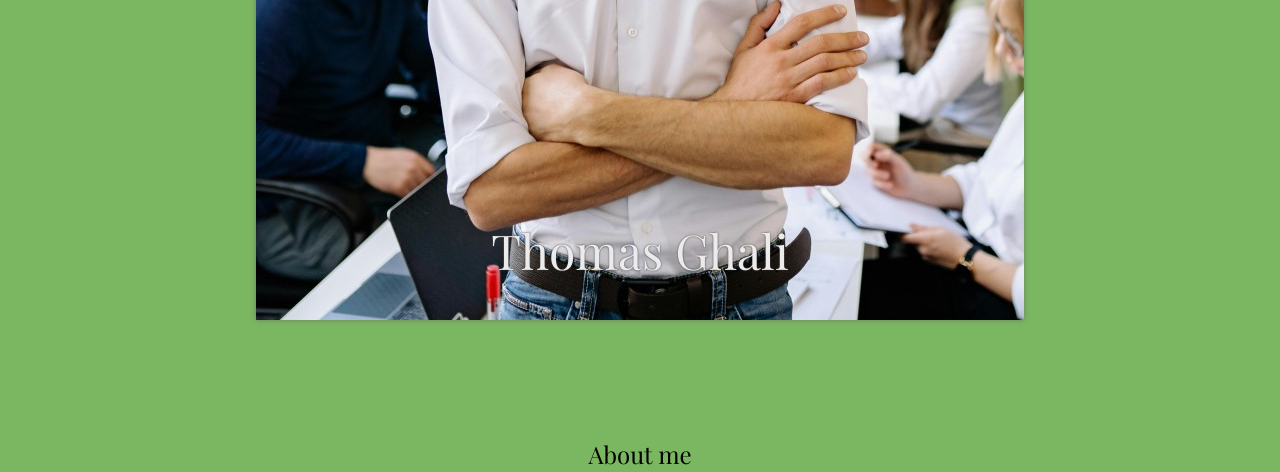
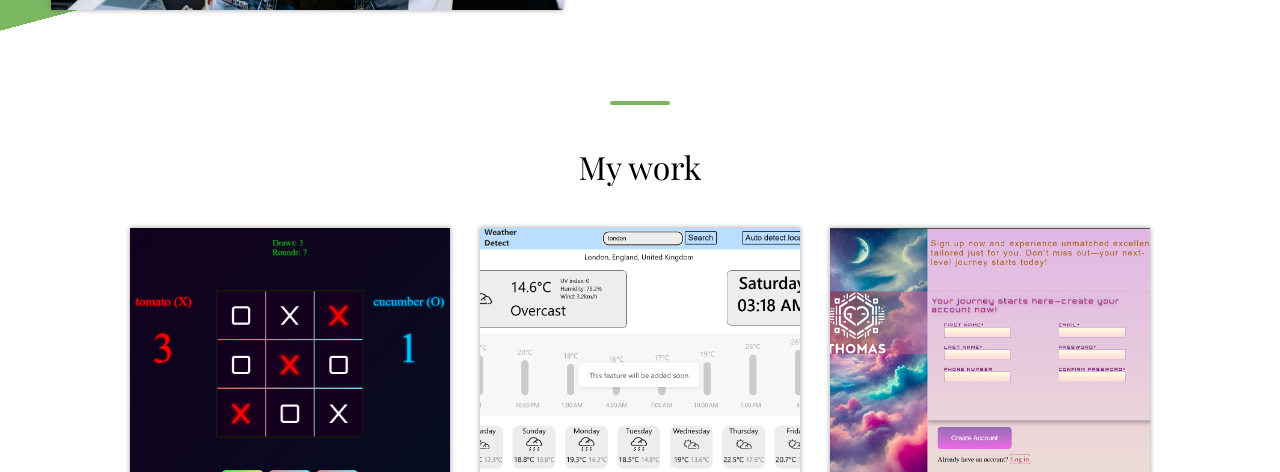
Before and after one commit to ThomasGhali/homepage, a website built with webpack: page src/templates/index.html in a window 1280 px wide. Shown: the part 559-1031 px from the top of the page. Built offline with nearby package versions, Linux system fonts and the light colour scheme; a web font is replaced by a local one.

Commit message:
style: add browser styles to all page sections

```diff
--- a/src/styles/style.css
+++ b/src/styles/style.css
@@ -36,7 +36,16 @@ img, picture, video, canvas, svg {
   max-width: 100%;
 }
 
-  /* ========================
+hr {
+  border: none;
+  width: 60px;
+  height: 4px;
+  background-color: #7bb661;
+  margin: 40px auto;
+  border-radius: 10px;
+}
+
+/* ========================
    Header styling
 ======================== */
 
@@ -110,20 +119,52 @@ i {
   }
 
   .responsive-img1 {
-    widtH: 50vw;
+    width: 50vw;
+    margin: 4%;
   }
 
   #about {
     background-color: azure;
     box-shadow: var(--light-box-shadow);
     width: max(400px, 40vw);
-    height: 400px;
+    height: max(400px, 40vw);
     padding: 15px;
     padding-left: 15vw;
-    margin-left: -20vw;
+    margin-left: -18vw;
   }
 
+  .about__header {
+    top: 50%;
+  }
+}
 
+/* --- browser styling --- */
+
+@media (min-width: 1024px) {
+  .ribbon {
+    background-image: linear-gradient(165deg, #7bb661 60%, white 60% );
+    aspect-ratio: 1/0.5;
+  }
+
+  .info {
+    flex-direction: row;
+    justify-content: start;
+  }
+
+  .responsive-img1 {
+    width: 40vw;
+    margin: 4%;
+  }
+
+  #about {
+    background-color: azure;
+    box-shadow: var(--light-box-shadow);
+    width: max(400px, 50vw);
+    height: 300px;
+    padding: 15px;
+    padding-left: 10vw;
+    margin-left: -10vw;
+  }
 }
 
   /* ========================
@@ -216,6 +257,36 @@ i {
   }
 }
 
+/* --- browser styling --- */
+
+@media (min-width: 1024px) {
+  .projects__header {
+    font-size: 2rem;
+    margin-bottom: 40px;
+  }
+
+  #projects {
+    margin: 30px;
+  }
+
+  .projects__container {
+    flex-flow: row wrap;
+    column-gap: 20px;
+    justify-content: center;
+  }
+
+  .project {
+    width: max(280px, 25vw);
+    aspect-ratio: 1/1.1;
+  }
+
+  .projects__container{
+    column-gap: 30px;
+    row-gap: 50px;
+  }
+
+
+}
   /* ========================
    Footer styling
 ======================== */
@@ -252,7 +323,7 @@ footer {
 
 /* --- tablet styling --- */
 
-@media (min-width: 768px) and (max-width: 1023px) {
+@media (min-width: 768px) {
   footer {
     display: flex;
     justify-content: space-between;
@@ -268,5 +339,4 @@ footer {
     width: 35vw;
     margin: 10px;
   }
-
 }
--- a/src/templates/index.html
+++ b/src/templates/index.html
@@ -47,7 +47,7 @@
       </section>
     </div>
   </header>
-
+<hr>
   <main>
     <section id="projects">
       <h2 class="projects__header playfair-display">My work</h2>
@@ -158,7 +158,7 @@
       </div>
     </section>
   </main>
-
+  <hr>
   <footer role="contentinfo">
     <section id="contact">
       <h2 class="contact__header playfair-display">Contact me</h2>
```
Also changed, not shown: src/images/portfolio.png (deleted), 3 other files.
